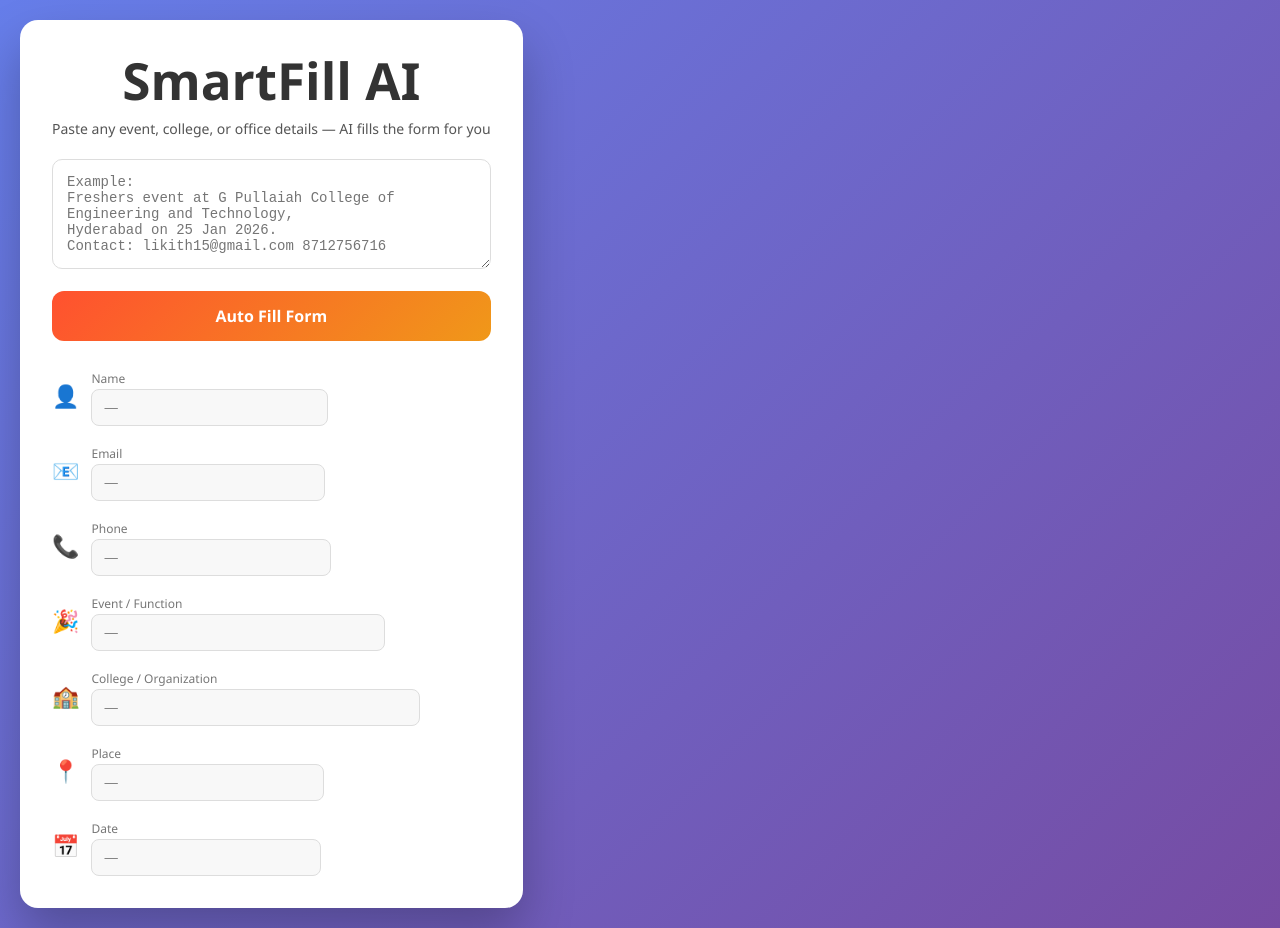
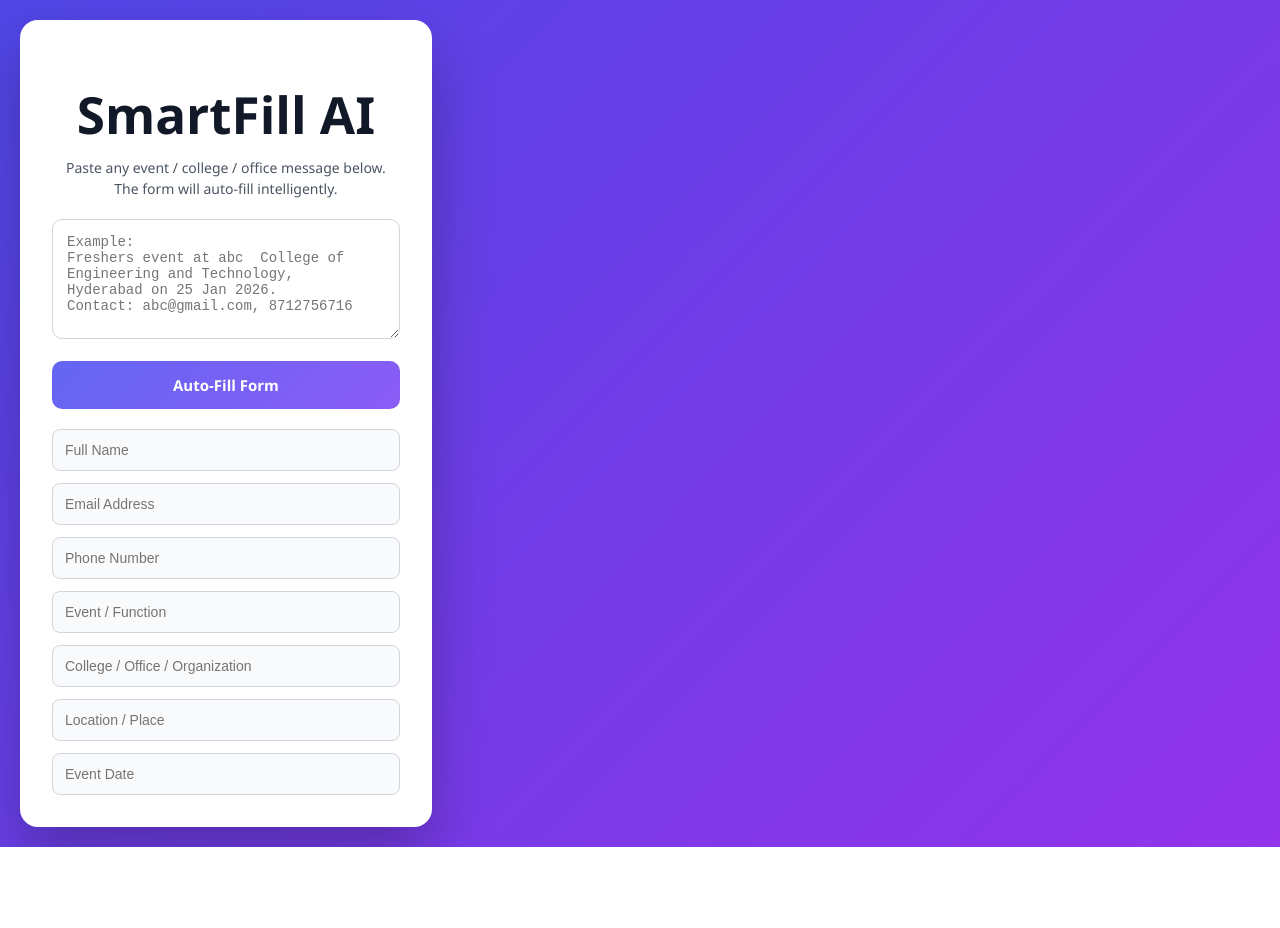
Before and after one commit to LIKHITHH-HUB/smartfill-ai-frontend, a React (Vite) app: page / in a window 1280 px wide. After the commit the page ends 847 px from the top, so only its background shows below. Built offline with nearby package versions, Linux system fonts and the light colour scheme.

Commit message:
ui cleanup, centered layout, remove past data

```diff
--- a/src/App.css
+++ b/src/App.css
@@ -1,56 +1,55 @@
-/* RESET */
 * {
   box-sizing: border-box;
 }
 
 body {
   margin: 0;
-  font-family: "Segoe UI", system-ui, sans-serif;
-  background: linear-gradient(135deg, #667eea, #764ba2);
+  font-family: "Segoe UI", sans-serif;
+  background: linear-gradient(135deg, #4f46e5, #9333ea);
 }
 
-/* PAGE CENTER */
+/* FULL PAGE CENTER */
 .page {
   min-height: 100vh;
   display: flex;
-  align-items: center;      /* vertical center */
-  justify-content: center;  /* horizontal center */
+  align-items: center;
+  justify-content: center;
   padding: 20px;
 }
 
 /* CARD */
 .card {
-  background: white;
   width: 100%;
-  max-width: 560px;
+  max-width: 520px;
+  background: #ffffff;
+  padding: 32px;
   border-radius: 18px;
-  padding: 32px;
-  box-shadow: 0 25px 50px rgba(0, 0, 0, 0.25);
+  box-shadow: 0 30px 60px rgba(0, 0, 0, 0.25);
 }
 
 /* TITLE */
 .card h1 {
-  margin: 0;
   text-align: center;
-  color: #333;
+  margin-bottom: 8px;
+  color: #111827;
 }
 
-.tagline {
+.subtitle {
   text-align: center;
-  margin: 10px 0 20px;
-  color: #555;
+  color: #4b5563;
   font-size: 14px;
+  margin-bottom: 20px;
 }
 
 /* TEXTAREA */
 textarea {
   width: 100%;
-  min-height: 110px;
+  min-height: 120px;
   padding: 14px;
   border-radius: 10px;
-  border: 1px solid #ddd;
+  border: 1px solid #d1d5db;
+  font-size: 14px;
   resize: vertical;
-  font-size: 14px;
 }
 
 /* BUTTON */
@@ -58,47 +57,31 @@ button {
   width: 100%;
   margin-top: 16px;
   padding: 14px;
+  border-radius: 10px;
   border: none;
-  border-radius: 12px;
-  background: linear-gradient(135deg, #ff512f, #f09819);
+  font-size: 15px;
+  font-weight: 600;
+  background: linear-gradient(135deg, #6366f1, #8b5cf6);
   color: white;
-  font-size: 16px;
-  font-weight: 600;
   cursor: pointer;
 }
 
-button:disabled {
-  opacity: 0.6;
-  cursor: not-allowed;
+button:hover {
+  opacity: 0.95;
 }
 
-/* FORM */
-.form {
-  margin-top: 24px;
+/* FORM GRID */
+.form-grid {
+  margin-top: 20px;
   display: grid;
-  gap: 14px;
-}
-
-/* FIELD */
-.field {
-  display: flex;
-  align-items: center;
   gap: 12px;
 }
 
-.icon {
-  font-size: 22px;
+input {
+  width: 100%;
+  padding: 12px;
+  border-radius: 8px;
+  border: 1px solid #d1d5db;
+  font-size: 14px;
+  background: #f9fafb;
 }
-
-.field label {
-  font-size: 12px;
-  color: #777;
-}
-
-.field input {
-  width: 100%;
-  padding: 10px 12px;
-  border-radius: 8px;
-  border: 1px solid #ddd;
-  background: #f8f8f8;
-}
--- a/src/App.jsx
+++ b/src/App.jsx
@@ -2,9 +2,7 @@ import { useState } from "react";
 import "./App.css";
 
 export default function App() {
-  const [text, setText] = useState("");
-  const [loading, setLoading] = useState(false);
-
+  const [rawText, setRawText] = useState("");
   const [form, setForm] = useState({
     name: "",
     email: "",
@@ -15,78 +13,69 @@ export default function App() {
     date: "",
   });
 
-  async function handleAutoFill() {
-    if (!text.trim()) return;
+  const handleAutoFill = async () => {
+    if (!rawText.trim()) return;
 
-    setLoading(true);
     try {
       const res = await fetch(
-        "https://YOUR-BACKEND-URL.onrender.com/api/parse",
+        "https://smartfill-ai-backend.onrender.com/api/parse",
         {
           method: "POST",
           headers: { "Content-Type": "application/json" },
-          body: JSON.stringify({ text }),
+          body: JSON.stringify({ text: rawText }),
         }
       );
 
       const data = await res.json();
-      setForm(data);
-    } catch (e) {
+      setForm({
+        name: data.name || "",
+        email: data.email || "",
+        phone: data.phone || "",
+        event: data.event || "",
+        organization: data.organization || "",
+        place: data.place || "",
+        date: data.date || "",
+      });
+    } catch (err) {
       alert("Auto-fill failed. Try again.");
-    } finally {
-      setLoading(false);
     }
-  }
+  };
 
   return (
     <div className="page">
       <div className="card">
         <h1>SmartFill AI</h1>
-        <p className="tagline">
-          Paste any event, college, or office details — AI fills the form for you
+        <p className="subtitle">
+          Paste any event / college / office message below.
+          <br />
+          The form will auto-fill intelligently.
         </p>
 
-        {/* TEXT INPUT */}
         <textarea
           placeholder={`Example:
-Freshers event at G Pullaiah College of Engineering and Technology,
+Freshers event at abc  College of Engineering and Technology,
 Hyderabad on 25 Jan 2026.
-Contact: likith15@gmail.com 8712756716`}
-          value={text}
-          onChange={(e) => setText(e.target.value)}
+Contact: abc@gmail.com, 8712756716`}
+          value={rawText}
+          onChange={(e) => setRawText(e.target.value)}
         />
 
-        <button onClick={handleAutoFill} disabled={loading}>
-          {loading ? "Processing..." : "Auto Fill Form"}
-        </button>
+        <button onClick={handleAutoFill}>Auto-Fill Form</button>
 
-        {/* RESULT FORM */}
-        <div className="form">
-          <Field icon="👤" label="Name" value={form.name} />
-          <Field icon="📧" label="Email" value={form.email} />
-          <Field icon="📞" label="Phone" value={form.phone} />
-          <Field icon="🎉" label="Event / Function" value={form.event} />
-          <Field
-            icon="🏫"
-            label="College / Organization"
+        <div className="form-grid">
+          <input placeholder="Full Name" value={form.name} readOnly />
+          <input placeholder="Email Address" value={form.email} readOnly />
+          <input placeholder="Phone Number" value={form.phone} readOnly />
+          <input placeholder="Event / Function" value={form.event} readOnly />
+          <input
+            placeholder="College / Office / Organization"
             value={form.organization}
+            readOnly
           />
-          <Field icon="📍" label="Place" value={form.place} />
-          <Field icon="📅" label="Date" value={form.date} />
+          <input placeholder="Location / Place" value={form.place} readOnly />
+          <input placeholder="Event Date" value={form.date} readOnly />
         </div>
       </div>
     </div>
   );
 }
-
-function Field({ icon, label, value }) {
-  return (
-    <div className="field">
-      <span className="icon">{icon}</span>
-      <div>
-        <label>{label}</label>
-        <input value={value} readOnly placeholder="—" />
-      </div>
-    </div>
-  );
-}
```
